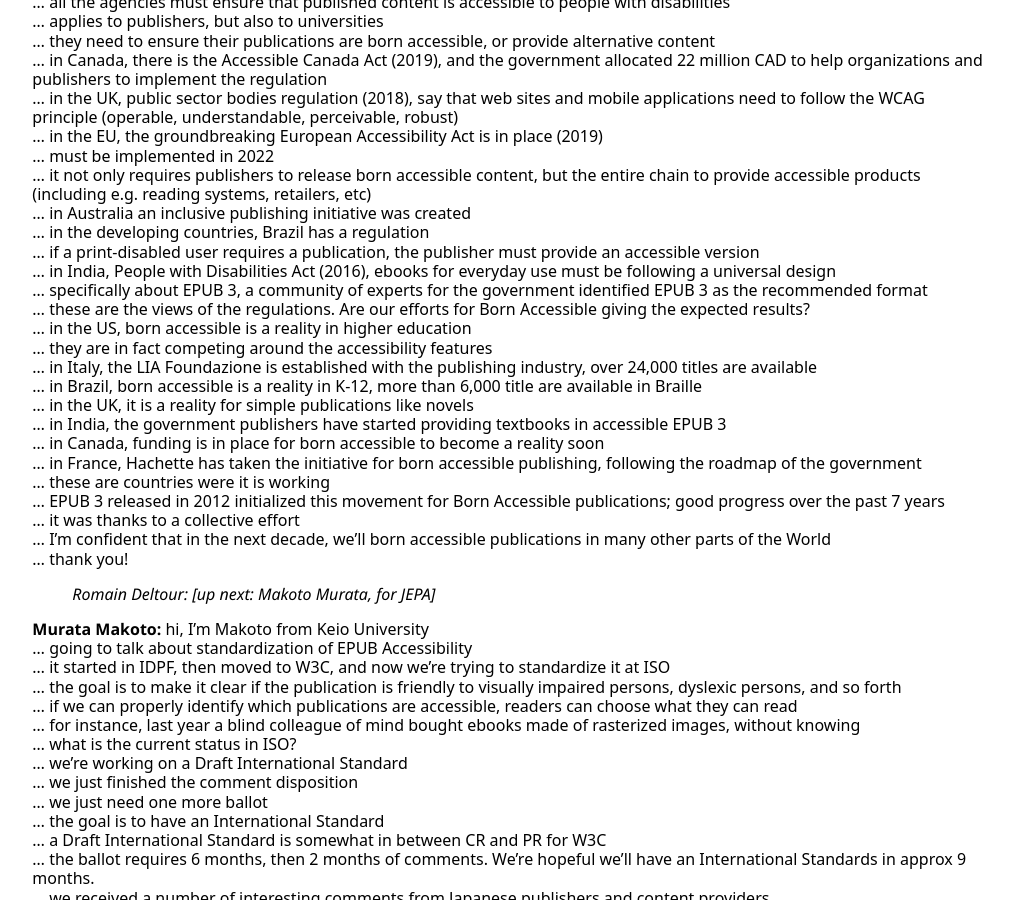
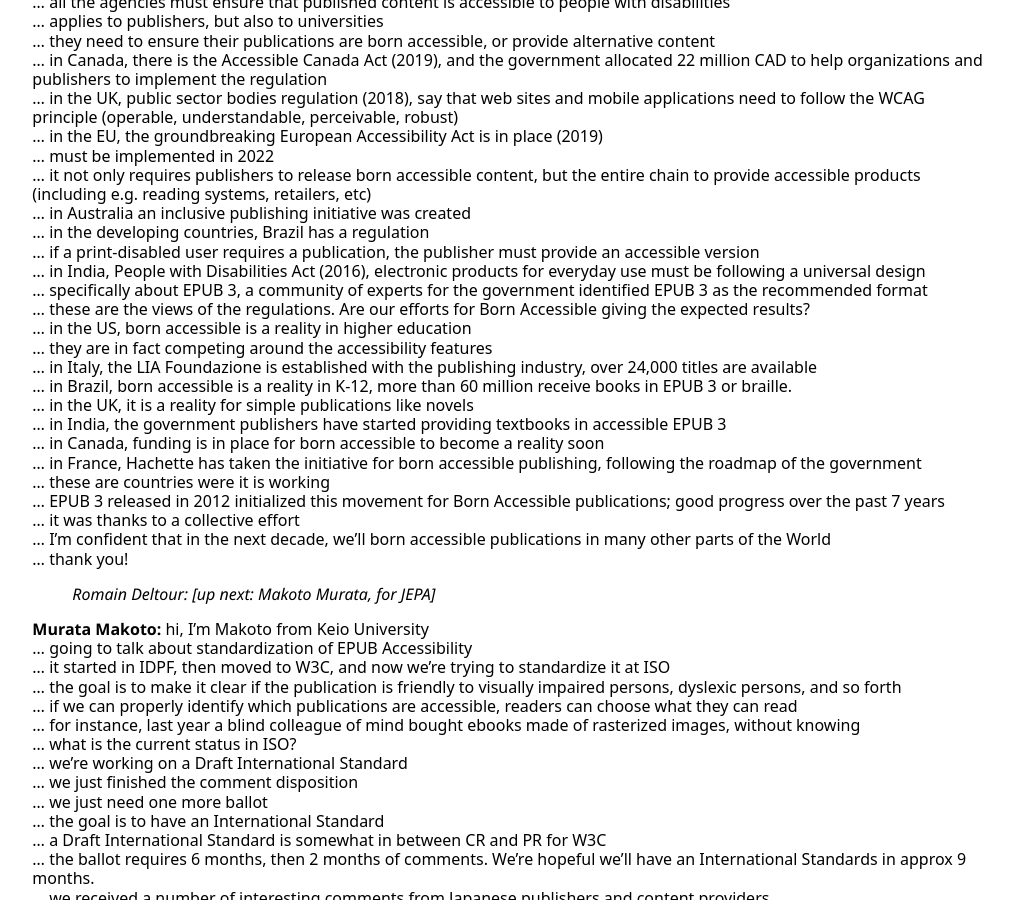
Before and after one commit to w3c/publ-bg, a Jekyll site: the page built from Meetings/Minutes/2019/2019-09-19-pbg.md, in a window 1280 px wide and 900 px high, scrolled down 6235 px. Shown: the whole window, without its empty margins (252-1265 px from the left). Built offline with Jekyll 4.4.1, drawn with Linux system fonts in a browser that asks for light colours; some web fonts are replaced.

Commit message:
Avneesh's changes on the BG Meeting

```diff
--- a/Meetings/Minutes/2019/2019-09-19-pbg.md
+++ b/Meetings/Minutes/2019/2019-09-19-pbg.md
@@ -495,13 +495,13 @@ See also the [Agenda](https://drive.google.com/open?id=188gqlgZvIrjCE3qpdS9F3TbL
 … in Australia an inclusive publishing initiative was created
 … in the developing countries, Brazil has a regulation
 … if a print-disabled user requires a publication, the publisher must provide an accessible version
-… in India, People with Disabilities Act (2016), ebooks for everyday use must be following a universal design
+… in India, People with Disabilities Act (2016), electronic products for everyday use must be following a universal design
 … specifically about EPUB 3, a community of experts for the government identified EPUB 3 as the recommended format
 … these are the views of the regulations. Are our efforts for Born Accessible giving the expected results?
 … in the US, born accessible is a reality in higher education
 … they are in fact competing around the accessibility features
 … in Italy, the LIA Foundazione is established with the publishing industry, over 24,000 titles are available
-… in Brazil, born accessible is a reality in K-12, more than 6,000 title are available in Braille
+… in Brazil, born accessible is a reality in K-12, more than 60 million receive books in EPUB 3 or braille.
 … in the UK, it is a reality for simple publications like novels
 … in India, the government publishers have started providing textbooks in accessible EPUB 3
 … in Canada, funding is in place for born accessible to become a reality soon
```
